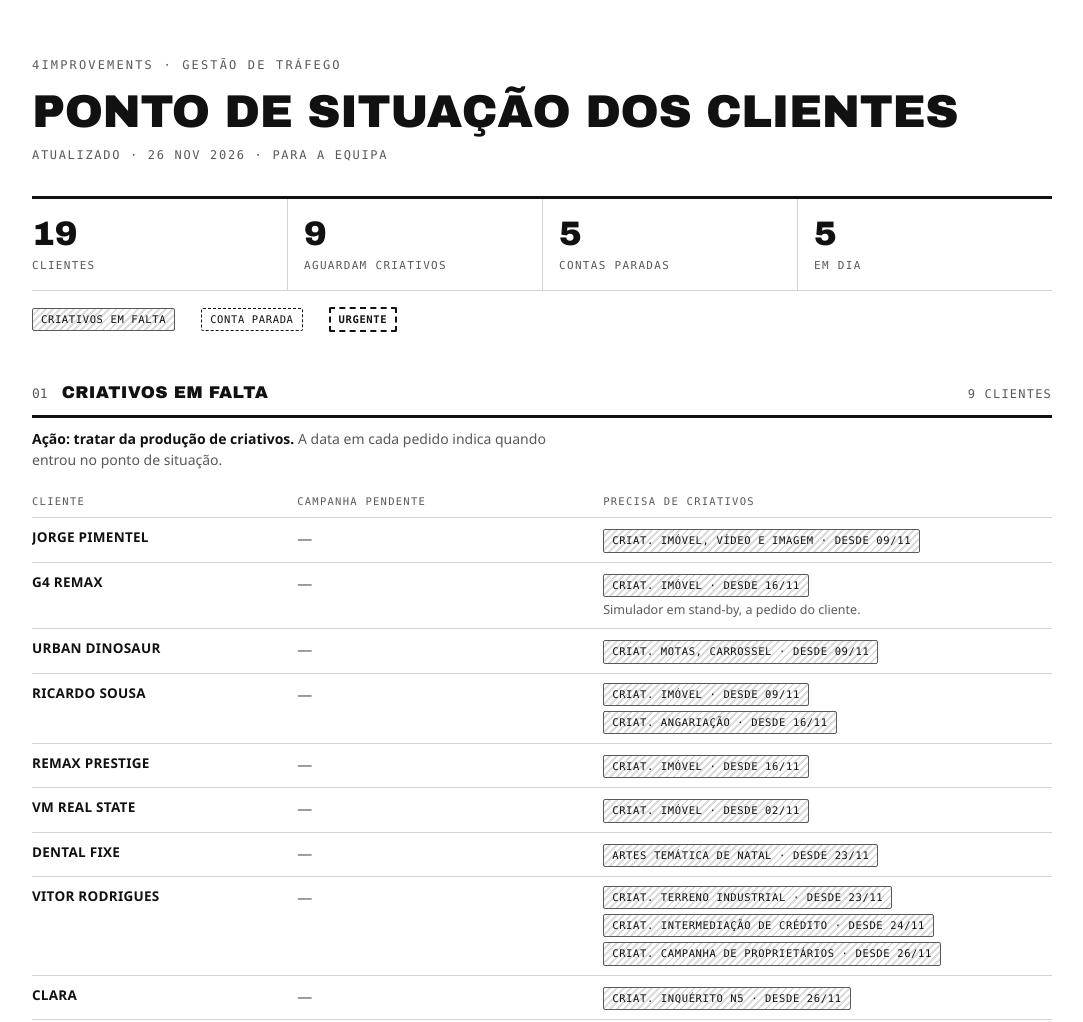
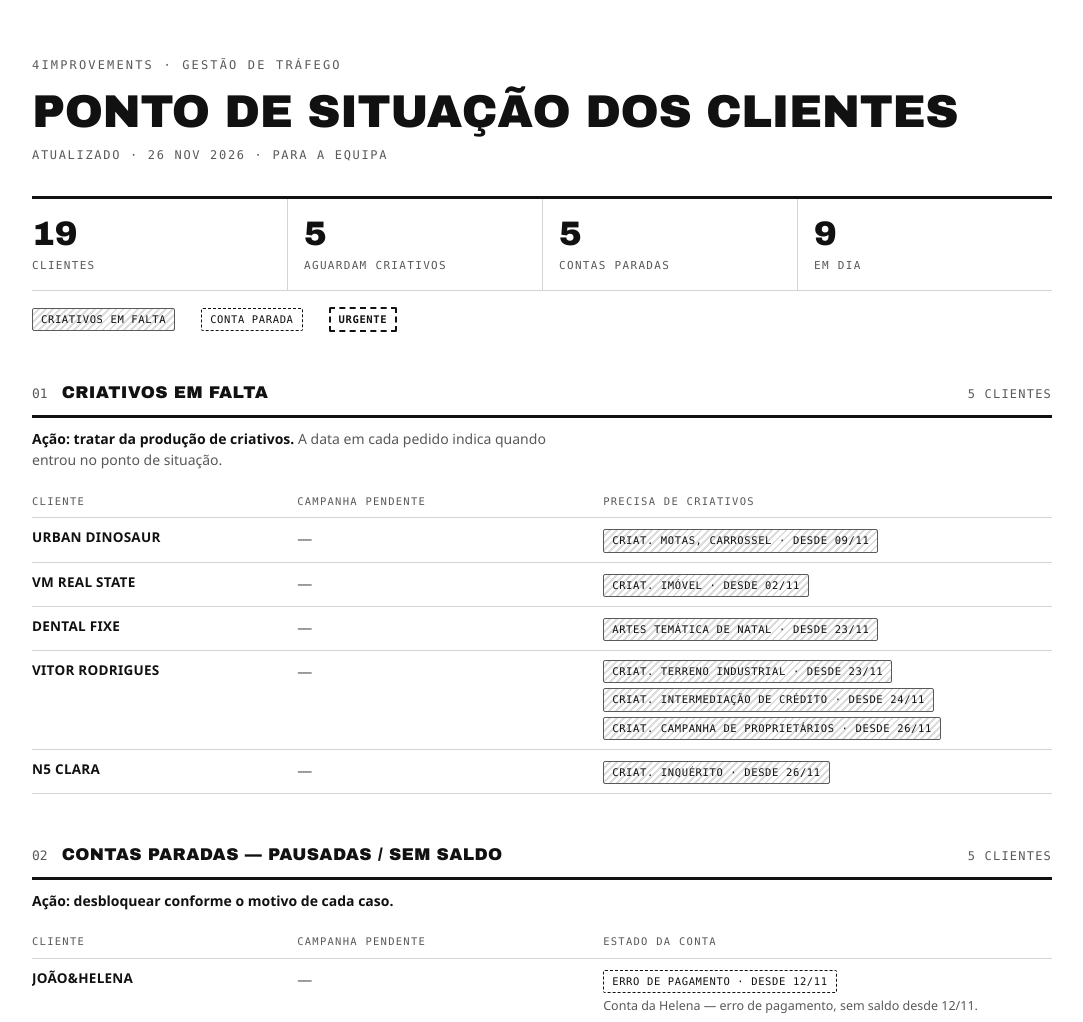
Before and after one commit to 4improvementsportugal-ops/ponto-situacao-clientes, a plain HTML site: page index.html in a window 1280 px wide. Shown: the top 1022 px of the page, without its empty margins (98-1181 px from the left). Drawn offline with Linux system fonts and the light colour scheme.

Commit message:
26 Nov (planilha): Jorge Pimentel, G4 Remax, Ricardo Sousa e Remax Prestige em dia; Clara passa a N5 Clara
Co-Authored-By: Claude Opus 5.5 <noreply@anthropic.com>
Claude-Session: https://claude.ai/code/session_01LiPeAcCwwdXocaEwjXr5VZ

```diff
--- a/index.html
+++ b/index.html
@@ -282,9 +282,9 @@
 
     <div class="stats">
       <div class="stat"><b>19</b><span>Clientes</span></div>
-      <div class="stat"><b>9</b><span>Aguardam criativos</span></div>
+      <div class="stat"><b>5</b><span>Aguardam criativos</span></div>
       <div class="stat"><b>5</b><span>Contas paradas</span></div>
-      <div class="stat"><b>5</b><span>Em dia</span></div>
+      <div class="stat"><b>9</b><span>Em dia</span></div>
     </div>
 
     <div class="legend">
@@ -299,21 +299,17 @@
     <div class="sec-head">
       <span class="sec-num">01</span>
       <h2>Criativos em falta</h2>
-      <span class="sec-count">9 clientes</span>
+      <span class="sec-count">5 clientes</span>
     </div>
     <p class="sec-action"><strong>Ação: tratar da produção de criativos.</strong> A data em cada pedido indica quando entrou no ponto de situação.</p>
     <div class="tablewrap">
       <table>
         <tr><th class="c1">Cliente</th><th class="c2">Campanha pendente</th><th class="c3">Precisa de Criativos</th></tr>
-        <tr><td class="client c1">Jorge Pimentel</td><td class="c2"><span class="none">—</span></td><td class="c3"><span class="chip miss">Criat. imóvel, vídeo e imagem · desde 09/11</span></td></tr>
-        <tr><td class="client c1">G4 Remax</td><td class="c2"><span class="none">—</span></td><td class="c3"><span class="chip miss">Criat. imóvel · desde 16/11</span><span class="note">Simulador em stand-by, a pedido do cliente.</span></td></tr>
         <tr><td class="client c1">Urban Dinosaur</td><td class="c2"><span class="none">—</span></td><td class="c3"><span class="chip miss">Criat. motas, carrossel · desde 09/11</span></td></tr>
-        <tr><td class="client c1">Ricardo Sousa</td><td class="c2"><span class="none">—</span></td><td class="c3"><div class="chips"><span class="chip miss">Criat. imóvel · desde 09/11</span><span class="chip miss">Criat. angariação · desde 16/11</span></div></td></tr>
-        <tr><td class="client c1">Remax Prestige</td><td class="c2"><span class="none">—</span></td><td class="c3"><span class="chip miss">Criat. imóvel · desde 16/11</span></td></tr>
         <tr><td class="client c1">VM Real State</td><td class="c2"><span class="none">—</span></td><td class="c3"><span class="chip miss">Criat. imóvel · desde 02/11</span></td></tr>
         <tr><td class="client c1">Dental Fixe</td><td class="c2"><span class="none">—</span></td><td class="c3"><span class="chip miss">Artes temática de Natal · desde 23/11</span></td></tr>
         <tr><td class="client c1">Vitor Rodrigues</td><td class="c2"><span class="none">—</span></td><td class="c3"><div class="chips"><span class="chip miss">Criat. terreno industrial · desde 23/11</span><span class="chip miss">Criat. intermediação de crédito · desde 24/11</span><span class="chip miss">Criat. campanha de proprietários · desde 26/11</span></div></td></tr>
-        <tr><td class="client c1">Clara</td><td class="c2"><span class="none">—</span></td><td class="c3"><span class="chip miss">Criat. inquérito N5 · desde 26/11</span></td></tr>
+        <tr><td class="client c1">N5 Clara</td><td class="c2"><span class="none">—</span></td><td class="c3"><span class="chip miss">Criat. inquérito · desde 26/11</span></td></tr>
       </table>
     </div>
   </section>
@@ -343,7 +339,7 @@
     <div class="sec-head">
       <span class="sec-num">03</span>
       <h2>Em dia</h2>
-      <span class="sec-count">5 clientes</span>
+      <span class="sec-count">9 clientes</span>
     </div>
     <p class="sec-action"><strong>Ação: apenas acompanhamento.</strong> Sem campanhas pendentes nem criativos em falta. Destaque: na ERA Benfica o cliente não quer seguir com o simulador.</p>
     <div class="tablewrap">
@@ -354,6 +350,10 @@
         <tr><td class="client c1">SA Team</td><td class="c2"><span class="none">—</span></td><td class="c3"><span class="none">—</span></td></tr>
         <tr><td class="client c1">Clínica Central</td><td class="c2"><span class="none">—</span></td><td class="c3"><span class="none">—</span></td></tr>
         <tr><td class="client c1">Viver nas Ondas</td><td class="c2"><span class="none">—</span></td><td class="c3"><span class="none">—</span></td></tr>
+        <tr><td class="client c1">Jorge Pimentel</td><td class="c2"><span class="none">—</span></td><td class="c3"><span class="none">—</span></td></tr>
+        <tr><td class="client c1">G4 Remax</td><td class="c2"><span class="none">—</span></td><td class="c3"><span class="none">—</span><span class="note">Simulador em stand-by, a pedido do cliente.</span></td></tr>
+        <tr><td class="client c1">Ricardo Sousa</td><td class="c2"><span class="none">—</span></td><td class="c3"><span class="none">—</span></td></tr>
+        <tr><td class="client c1">Remax Prestige</td><td class="c2"><span class="none">—</span></td><td class="c3"><span class="none">—</span></td></tr>
       </table>
     </div>
   </section>
```
